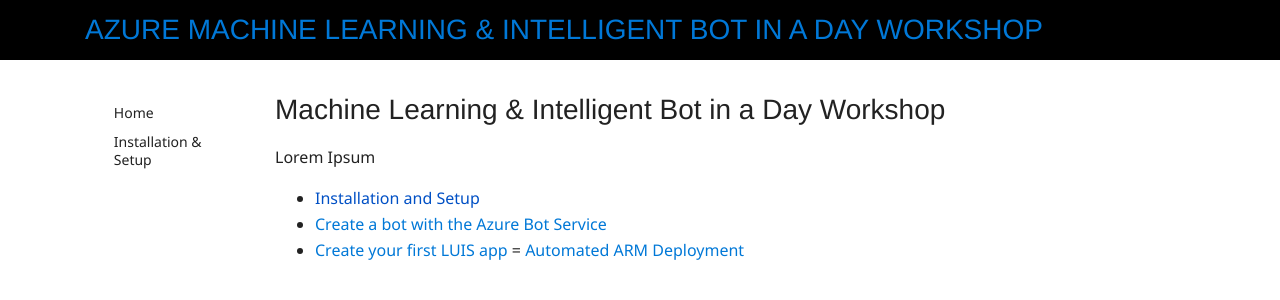
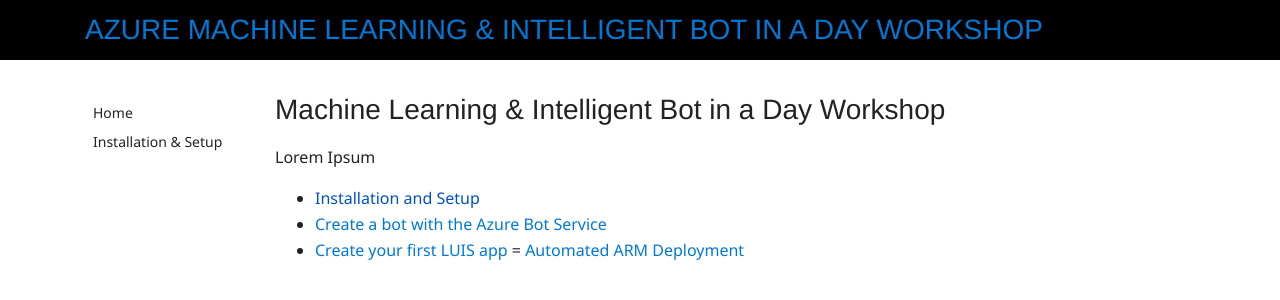
Before and after one commit to scook-valorem/bot-in-a-day, a Jekyll site: the page built from readme.md, in a window 1280 px wide. Shown: the top 300 px of the page. Built offline with Jekyll 4.4.1, drawn with Linux system fonts in a browser that asks for light colours; nearby versions of some CDN libraries.

Commit message:
Update style.css

```diff
--- a/assets/css/style.css
+++ b/assets/css/style.css
@@ -210,7 +210,9 @@
 .text-azure {
     color: #0078d7;
 }
-dl, ol, ul {
+dl,
+ol,
+ul {
     margin-top: 1rem;
     margin-bottom: 1rem;
 }
@@ -221,8 +223,7 @@
 }
 .toc a,
 .toc li,
-  .toc ul
-{
+.toc ul {
     outline: 0px solid black;
     -moz-box-shadow: inset 0 0 0 0 black;
     -webkit-box-shadow: inset 0 0 00 black;
@@ -245,12 +246,12 @@
     padding-left: 0;
 }
 .toc > ul span,
-  .toc > ul a{
+.toc > ul a {
     color: #222;
     display: block;
     font-size: .875rem;
     line-height: 1.3;
-    margin-left: 1.8rem;
+    margin-left: 0.5rem;
     margin-right: 1rem;
     padding-bottom: 6px;
     padding-top: 4px;
```
Lines whose indentation alone changed are shown as unchanged.
